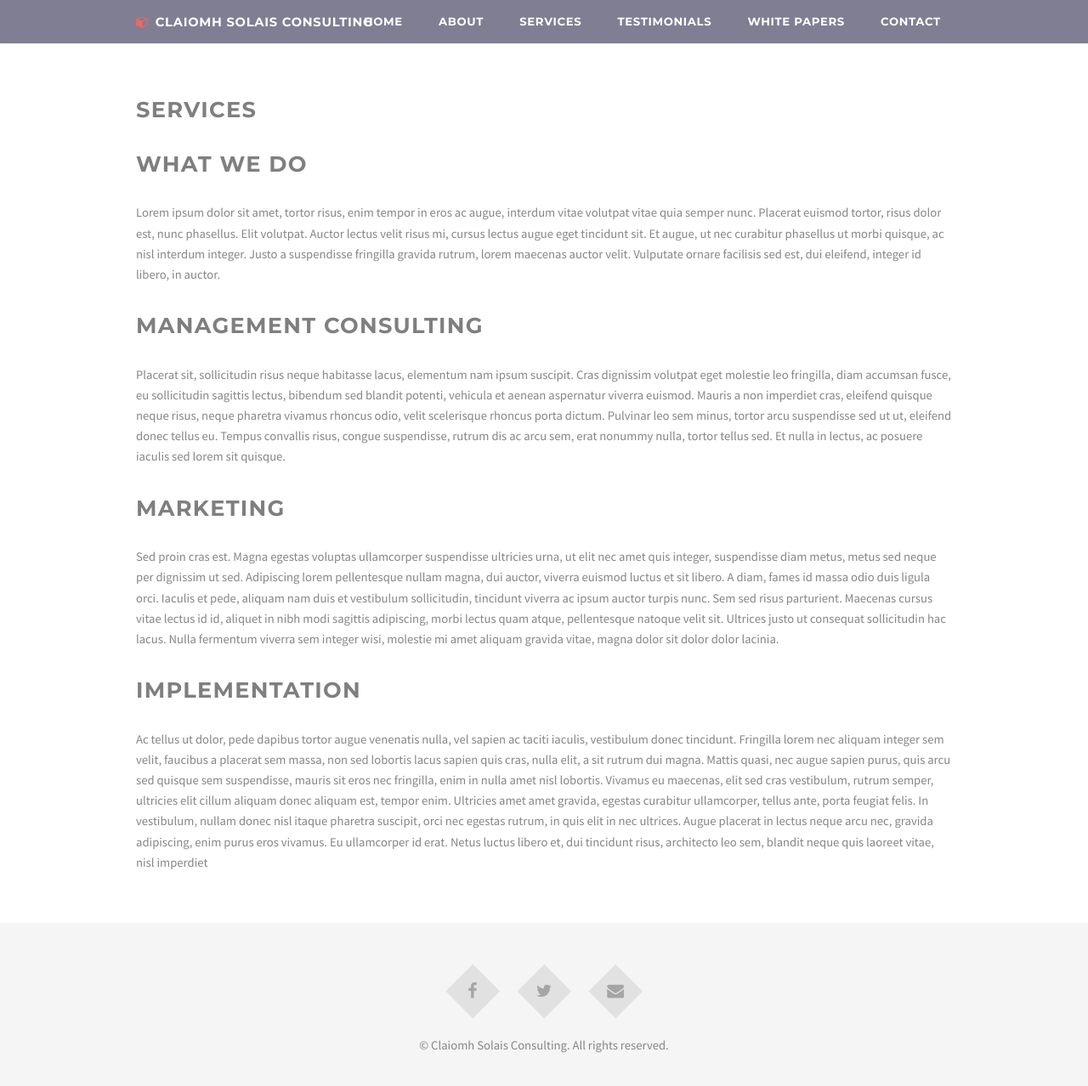
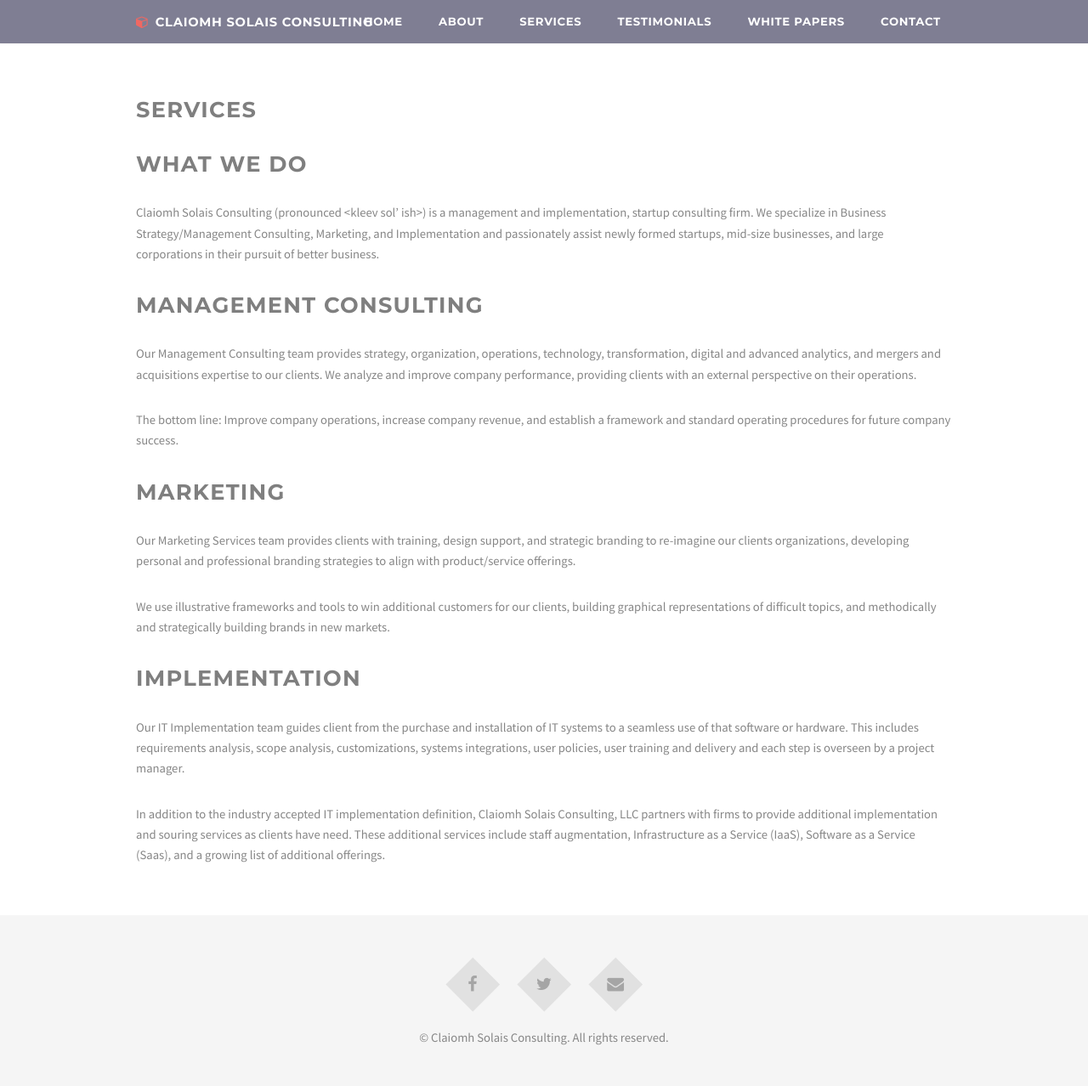
Before and after one commit to SolaisConsulting/SolaisConsulting.github.io, a Jekyll site: the page built from services.html, in a window 1280 px wide and 1301 px high. Shown: the top 1278 px of the window at 85% size. Built offline with Jekyll 4.4.1, drawn with Linux system fonts in a browser that asks for light colours.

Commit message:
Completed services description and updated about page.

```diff
--- a/_includes/services.md
+++ b/_includes/services.md
@@ -1,46 +1,39 @@
 ## What we do
-Lorem ipsum dolor sit amet, tortor risus, enim tempor in eros ac augue, interdum
-vitae volutpat vitae quia semper nunc. Placerat euismod tortor, risus dolor est,
-nunc phasellus. Elit volutpat. Auctor lectus velit risus mi, cursus lectus augue
-eget tincidunt sit. Et augue, ut nec curabitur phasellus ut morbi quisque, ac
-nisl interdum integer. Justo a suspendisse fringilla gravida rutrum, lorem
-maecenas auctor velit. Vulputate ornare facilisis sed est, dui eleifend, integer
-id libero, in auctor.
+Claiomh Solais Consulting (pronounced <kleev sol’ ish>) is a management and
+implementation, startup consulting firm.  We specialize in Business
+Strategy/Management Consulting, Marketing, and Implementation and passionately
+assist newly formed startups,  mid-size businesses, and large corporations in
+their pursuit of better business.
+
 
 ## Management Consulting
-Placerat sit, sollicitudin risus neque habitasse lacus, elementum nam ipsum
-suscipit. Cras dignissim volutpat eget molestie leo fringilla, diam accumsan
-fusce, eu sollicitudin sagittis lectus, bibendum sed blandit potenti, vehicula
-et aenean aspernatur viverra euismod. Mauris a non imperdiet cras, eleifend
-quisque neque risus, neque pharetra vivamus rhoncus odio, velit scelerisque
-rhoncus porta dictum. Pulvinar leo sem minus, tortor arcu suspendisse sed ut ut,
-eleifend donec tellus eu. Tempus convallis risus, congue suspendisse, rutrum dis
-ac arcu sem, erat nonummy nulla, tortor tellus sed. Et nulla in lectus, ac
-posuere iaculis sed lorem sit quisque.
+Our Management Consulting team provides strategy, organization, operations,
+technology, transformation, digital and advanced analytics, and mergers and
+acquisitions expertise to our clients.  We analyze and improve company
+performance, providing clients with an external perspective on their operations.
+
+The bottom line: Improve company operations, increase company revenue, and
+establish a framework and standard operating procedures for future company
+success.
 
 ## Marketing
-Sed proin cras est. Magna egestas voluptas ullamcorper suspendisse ultricies
-urna, ut elit nec amet quis integer, suspendisse diam metus, metus sed neque per
-dignissim ut sed. Adipiscing lorem pellentesque nullam magna, dui auctor,
-viverra euismod luctus et sit libero. A diam, fames id massa odio duis ligula
-orci. Iaculis et pede, aliquam nam duis et vestibulum sollicitudin, tincidunt
-viverra ac ipsum auctor turpis nunc. Sem sed risus parturient. Maecenas cursus
-vitae lectus id id, aliquet in nibh modi sagittis adipiscing, morbi lectus quam
-atque, pellentesque natoque velit sit. Ultrices justo ut consequat sollicitudin
-hac lacus. Nulla fermentum viverra sem integer wisi, molestie mi amet aliquam
-gravida vitae, magna dolor sit dolor dolor lacinia.
+Our Marketing Services team provides clients with training, design support, and
+strategic branding to re-imagine our clients organizations, developing personal
+and professional branding strategies to align with product/service offerings.
+
+We use illustrative frameworks and tools to win additional customers for our
+clients, building graphical representations of difficult topics, and
+methodically and strategically building brands in new markets.
 
 ## Implementation
-Ac tellus ut dolor, pede dapibus tortor augue venenatis nulla, vel sapien ac
-taciti iaculis, vestibulum donec tincidunt. Fringilla lorem nec aliquam integer
-sem velit, faucibus a placerat sem massa, non sed lobortis lacus sapien quis
-cras, nulla elit, a sit rutrum dui magna. Mattis quasi, nec augue sapien purus,
-quis arcu sed quisque sem suspendisse, mauris sit eros nec fringilla, enim in
-nulla amet nisl lobortis. Vivamus eu maecenas, elit sed cras vestibulum, rutrum
-semper, ultricies elit cillum aliquam donec aliquam est, tempor enim. Ultricies
-amet amet gravida, egestas curabitur ullamcorper, tellus ante, porta feugiat
-felis. In vestibulum, nullam donec nisl itaque pharetra suscipit, orci nec
-egestas rutrum, in quis elit in nec ultrices. Augue placerat in lectus neque
-arcu nec, gravida adipiscing, enim purus eros vivamus. Eu ullamcorper id erat.
-Netus luctus libero et, dui tincidunt risus, architecto leo sem, blandit neque
-quis laoreet vitae, nisl imperdiet
+Our IT Implementation team guides client from the purchase and installation of
+IT systems to a seamless use of that software or hardware. This includes
+requirements analysis, scope analysis, customizations, systems integrations,
+user policies, user training and delivery and each step is overseen by a
+project manager.
+
+In addition to the industry accepted IT implementation definition,
+Claiomh Solais Consulting, LLC partners with firms to provide additional
+implementation and souring services as clients have need.  These additional
+services include staff augmentation, Infrastructure as a Service (IaaS),
+Software as a Service (Saas), and a growing list of additional offerings.
```
Also changed, not shown: _includes/about.md (+1 -1 lines).
